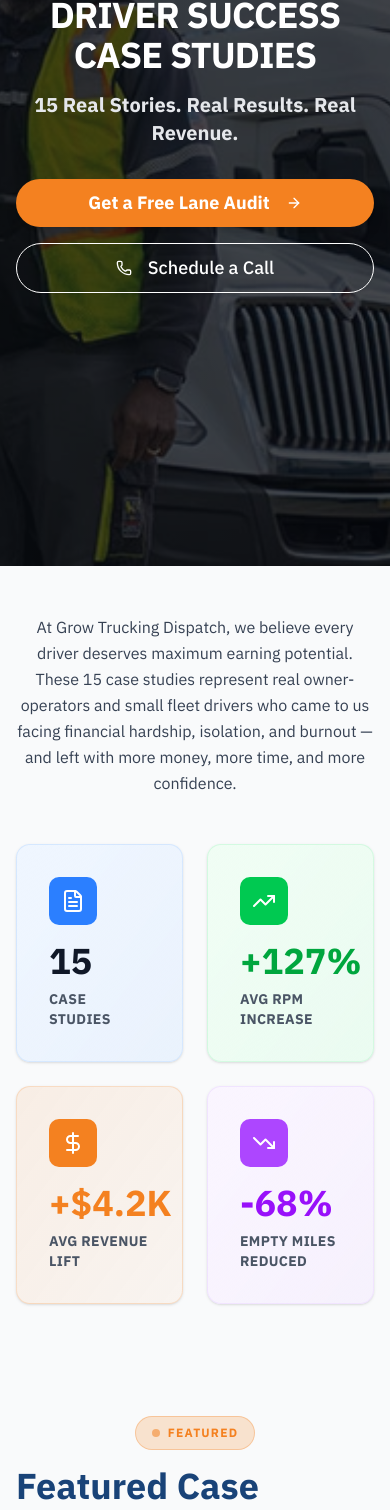
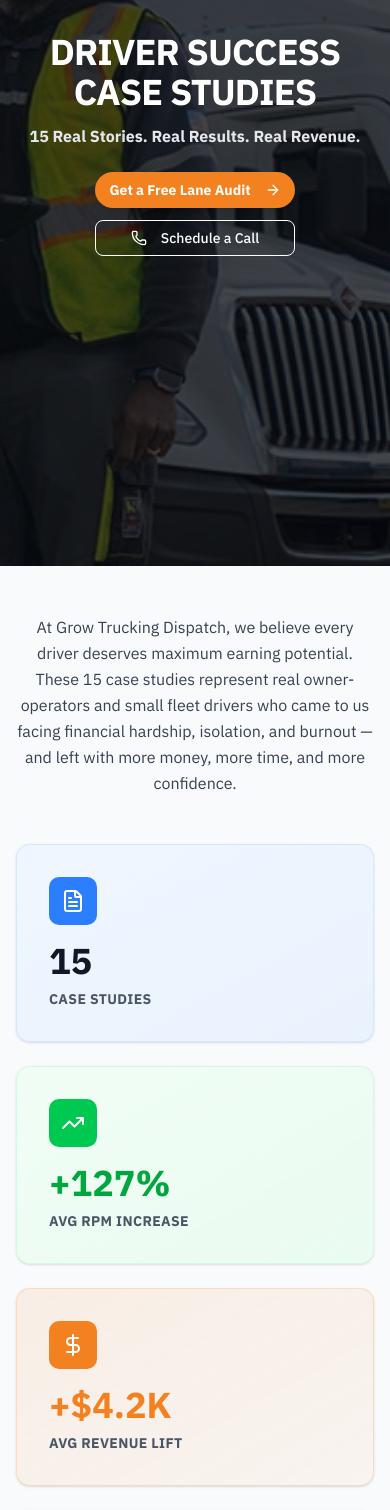
Before and after one commit to codebyshoaib/grow-trucking, a Next.js app in the folder frontend/: page /case-studies in a window 390 px wide. Shown: the part 278-1788 px from the top of the page. Built offline with nearby package versions, Linux system fonts and the light colour scheme; no server answers.

Commit message:
optimises case studies for mobile

```diff
--- a/frontend/components/pages/case-studies/CaseStudiesPage.tsx
+++ b/frontend/components/pages/case-studies/CaseStudiesPage.tsx
@@ -40,25 +40,27 @@ export default function CaseStudiesPage() {
 
                 <div className="container mx-auto px-4 sm:px-6 md:px-8 lg:px-12 relative z-10">
                     <div className="max-w-4xl mx-auto text-center">
-                        <h1 className="text-4xl md:text-5xl lg:text-6xl font-black mb-4 uppercase tracking-tight">
+                        <h1 className="text-4xl sm:text-4xl md:text-5xl lg:text-6xl xl:text-7xl font-black mb-3 sm:mb-4 uppercase tracking-tight">
                             Driver Success Case Studies
                         </h1>
-                        <p className="text-xl md:text-2xl font-bold mb-2 text-gray-200">
+                        <p className="text-base sm:text-lg md:text-xl lg:text-2xl font-bold mb-2 text-gray-200">
                             15 Real Stories. Real Results. Real Revenue.
                         </p>
-                        <div className="flex flex-col sm:flex-row gap-4 justify-center mt-8">
-                            <Button size="lg" className="text-lg px-8 py-6" asChild>
+                        <div className="w-[200px] mx-auto">
+                            <div className="flex flex-col sm:flex-row gap-3 sm:gap-4 justify-center mt-6 sm:mt-8">
+                                <Button size="default" className="w-full sm:w-auto text-sm sm:text-base px-6 sm:px-8 py-2.5 sm:py-3" asChild>
                                     <Link href="/contact">
                                         Get a Free Lane Audit
-                                    <ArrowRight className="ml-2 w-5 h-5" />
+                                        <ArrowRight className="ml-1.5 sm:ml-2 w-4 h-4 sm:w-5 sm:h-5" />
                                     </Link>
                                 </Button>
-                            <Button size="lg" variant="outline" className="text-lg px-8 py-6 bg-transparent border-white text-white hover:bg-white hover:text-gray-900" asChild>
+                                <Button size="default" variant="outline" className="w-full sm:w-auto text-sm sm:text-base px-6 sm:px-8 py-2.5 sm:py-3 bg-transparent border-white text-white hover:bg-white hover:text-gray-900" asChild>
                                     <Link href="/contact">
-                                    <Phone className="mr-2 w-5 h-5" />
+                                        <Phone className="mr-1.5 sm:mr-2 w-4 h-4 sm:w-5 sm:h-5" />
                                         Schedule a Call
                                     </Link>
                                 </Button>
+                            </div>
                         </div>
                     </div>
                 </div>
@@ -75,7 +77,7 @@ export default function CaseStudiesPage() {
                         </p>
 
                         {/* Stats Strip */}
-                        <div className="grid grid-cols-2 md:grid-cols-4 gap-6 md:gap-8">
+                        <div className="grid grid-cols-1 md:grid-cols-4 gap-6 md:gap-8">
                             <div className="group relative bg-gradient-to-br from-blue-50 to-blue-100/50 rounded-xl p-8 border border-blue-200/50 shadow-sm hover:shadow-md transition-all duration-300 hover:-translate-y-1">
                                 <div className="flex items-center justify-between mb-4">
                                     <div className="bg-blue-500 rounded-lg p-3">
@@ -129,9 +131,9 @@ export default function CaseStudiesPage() {
             {featuredStudies.length > 0 && (
                 <section className="py-16 bg-gray-50">
                     <div className="flex flex-col items-center justify-center container mx-auto px-4 sm:px-6 md:px-8 lg:px-12">
-                        <Badge className="mb-4">Featured</Badge>
-                        <h2 className="text-4xl md:text-5xl font-black text-secondary mb-8">Featured Case Studies</h2>
-                        <p className="text-lg md:text-xl text-gray-600 mb-8 max-w-2xl text-center">
+                        <Badge className="mb-3 sm:mb-4">Featured</Badge>
+                        <h2 className="text-2xl sm:text-3xl md:text-4xl lg:text-5xl font-black text-secondary mb-4 sm:mb-6 md:mb-8">Featured Case Studies</h2>
+                        <p className="text-sm sm:text-base md:text-lg lg:text-xl text-gray-600 mb-6 sm:mb-8 max-w-2xl text-center px-4">
                             These are the stories of drivers who have taken control of their earnings, fuel savings, and home time. See how they did it.
                         </p>
 
@@ -161,33 +163,33 @@ export default function CaseStudiesPage() {
                                             <div className="absolute inset-0 bg-gradient-to-br from-gray-900/80 via-gray-800/75 to-gray-900/80" />
 
                                             {/* Content */}
-                                            <div className="relative z-10 h-full flex flex-col justify-center p-8 md:p-12 lg:p-32 text-white">
+                                            <div className="relative z-10 h-full flex flex-col justify-center p-12 md:p-16 lg:p-32 text-white">
                                                 <div className="max-w-2xl">
-                                                    <h3 className="text-4xl md:text-5xl lg:text-6xl font-black mb-3 uppercase tracking-tight">
+                                                    <h3 className="text-3xl md:text-4xl lg:text-5xl xl:text-6xl font-black mb-2 sm:mb-3 uppercase tracking-tight">
                                                         {study.driverName}
                                                     </h3>
-                                                    <p className="text-lg md:text-xl text-gray-300 mb-6">
+                                                    <p className="text-sm sm:text-base md:text-lg lg:text-xl text-gray-300 mb-4 sm:mb-6">
                                                         {study.lane} • {study.equipmentBadge}
                                                     </p>
 
-                                                    <div className="mb-6">
-                                                        <div className="text-3xl md:text-4xl font-black text-green-400 mb-2">
+                                                    <div className="mb-4 sm:mb-6">
+                                                        <div className="text-xl sm:text-2xl md:text-3xl lg:text-4xl font-black text-green-400 mb-1 sm:mb-2">
                                                             {study.revenueIncrease}
                                                         </div>
-                                                        <div className="text-base md:text-lg text-gray-300 mb-4">
+                                                        <div className="text-sm sm:text-base md:text-lg text-gray-300 mb-3 sm:mb-4">
                                                             RPM: {study.rpmBefore} → <span className="font-semibold text-white">{study.rpmAfter}/mile</span>
                                                         </div>
-                                                        <p className="text-base md:text-lg text-gray-300">
+                                                        <p className="text-sm sm:text-base md:text-lg text-gray-300">
                                                             {study.summary}
                                                         </p>
                                                     </div>
 
                                                     <Link
                                                         href={`/case-studies/${study.slug}`}
-                                                        className="inline-flex items-center gap-2 text-base font-medium text-white hover:text-gray-200 transition-colors underline"
+                                                        className="inline-flex items-center gap-1.5 sm:gap-2 text-sm sm:text-base font-medium text-white hover:text-gray-200 transition-colors underline"
                                                     >
                                                         Read Full Case Study
-                                                        <ArrowRight className="w-4 h-4" />
+                                                        <ArrowRight className="w-3 h-3 sm:w-4 sm:h-4" />
                                                     </Link>
                                                 </div>
                                             </div>
@@ -199,17 +201,17 @@ export default function CaseStudiesPage() {
                             {/* Navigation Buttons */}
                             <button
                                 onClick={prevFeatured}
-                                className="absolute left-4 top-1/2 -translate-y-1/2 z-20 bg-white/90 hover:bg-white text-gray-900 rounded-full p-3 shadow-lg hover:shadow-xl transition-all"
+                                className="absolute left-2 sm:left-4 top-1/2 -translate-y-1/2 z-20 bg-white/90 hover:bg-white text-gray-900 rounded-full p-2 sm:p-3 shadow-lg hover:shadow-xl transition-all"
                                 aria-label="Previous case study"
                             >
-                                <ChevronLeft className="w-6 h-6" />
+                                <ChevronLeft className="w-4 h-4 sm:w-5 sm:h-5 md:w-6 md:h-6" />
                             </button>
                             <button
                                 onClick={nextFeatured}
-                                className="absolute right-4 top-1/2 -translate-y-1/2 z-20 bg-white/90 hover:bg-white text-gray-900 rounded-full p-3 shadow-lg hover:shadow-xl transition-all"
+                                className="absolute right-2 sm:right-4 top-1/2 -translate-y-1/2 z-20 bg-white/90 hover:bg-white text-gray-900 rounded-full p-2 sm:p-3 shadow-lg hover:shadow-xl transition-all"
                                 aria-label="Next case study"
                             >
-                                <ChevronRight className="w-6 h-6" />
+                                <ChevronRight className="w-4 h-4 sm:w-5 sm:h-5 md:w-6 md:h-6" />
                             </button>
 
                             {/* Dots Indicator */}
```
Lines whose indentation alone changed are shown as unchanged.
